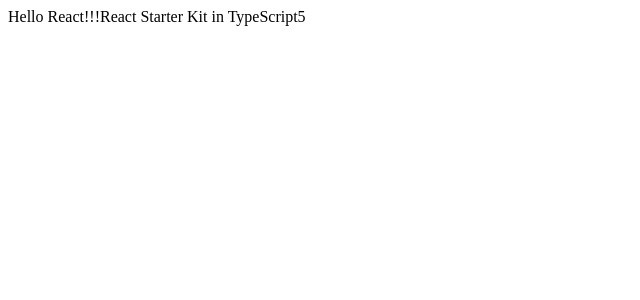
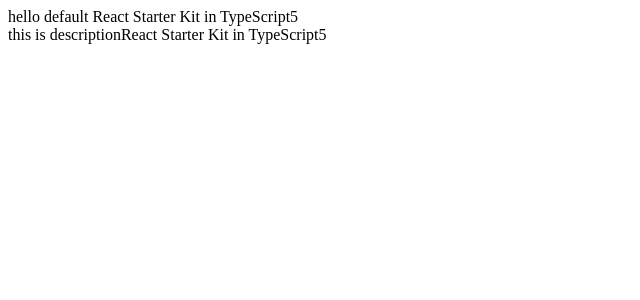
Before and after one commit to monoharada/react-typescript-leaning, a React (Create React App) app: page / in a window 1280 px wide. Shown: the top 300 px of the page, without its empty margins (0-640 px from the left). Built offline with nearby package versions, Linux system fonts and the light colour scheme.

Commit message:
learn basic-function-components

```diff
--- a/src/App.tsx
+++ b/src/App.tsx
@@ -1,12 +1,24 @@
 import React from 'react';
 
 interface AppProps {
-  message: string
+  message?: string
   name?: number
+  description?: string
 }
 
-const App = ({ message, name }: AppProps) => {
-  return <div>{message}React Starter Kit in TypeScript{name}</div>;
+const App: React.FC<AppProps> = ({ name, message, description }) => {
+  return (
+    <>
+      <div>{message}React Starter Kit in TypeScript{name}</div>
+      <div>{description}React Starter Kit in TypeScript{name}</div>
+    </>
+  );
 };
 
+App.defaultProps = {
+  message: 'hello default ',
+  name: 5,
+  description: 'this is description'
+}
+
 export default App;
--- a/src/index.tsx
+++ b/src/index.tsx
@@ -3,4 +3,4 @@ import ReactDOM from 'react-dom';
 import App from './App';
 
 
-ReactDOM.render(<App message="Hello React!!!" name={5} />, document.getElementById('root'));
+ReactDOM.render(<App />, document.getElementById('root'));
```
